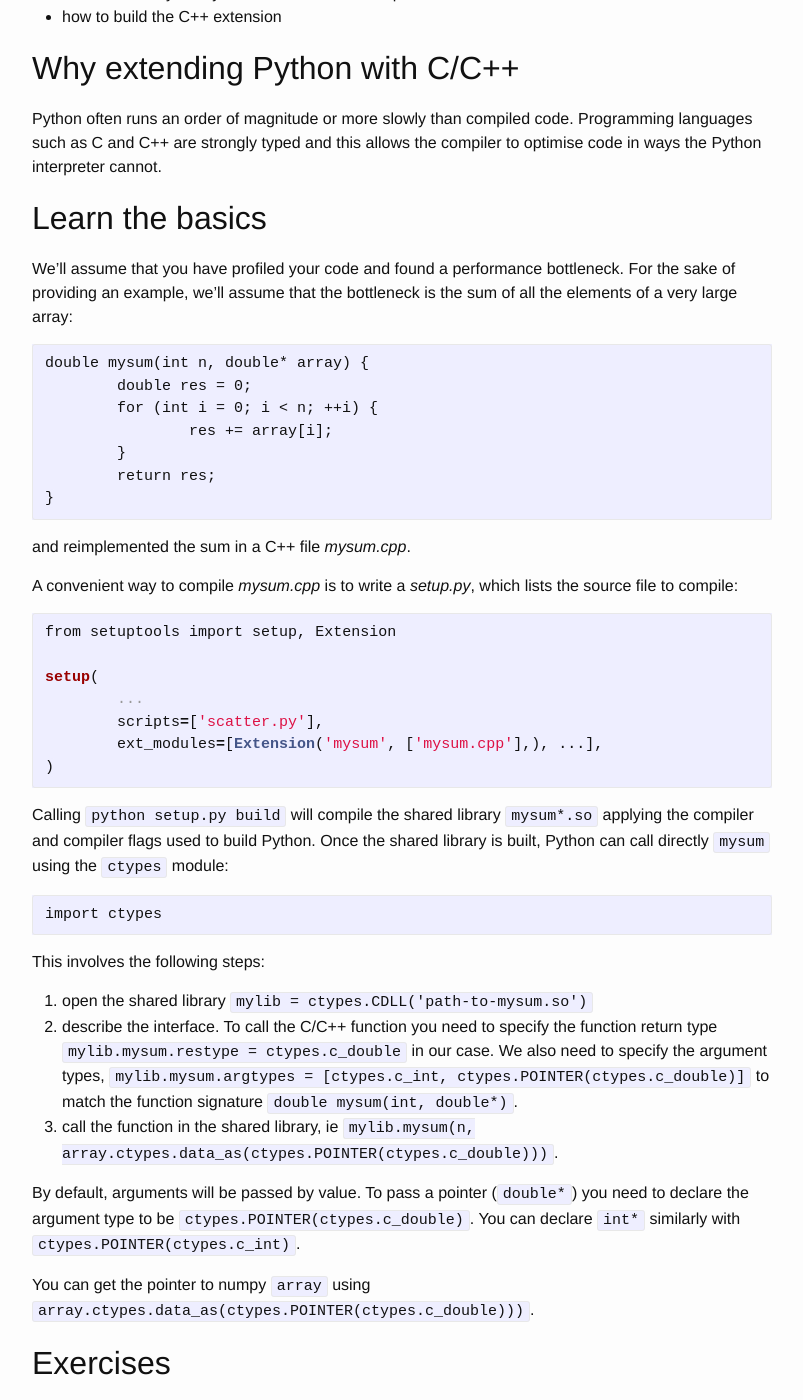
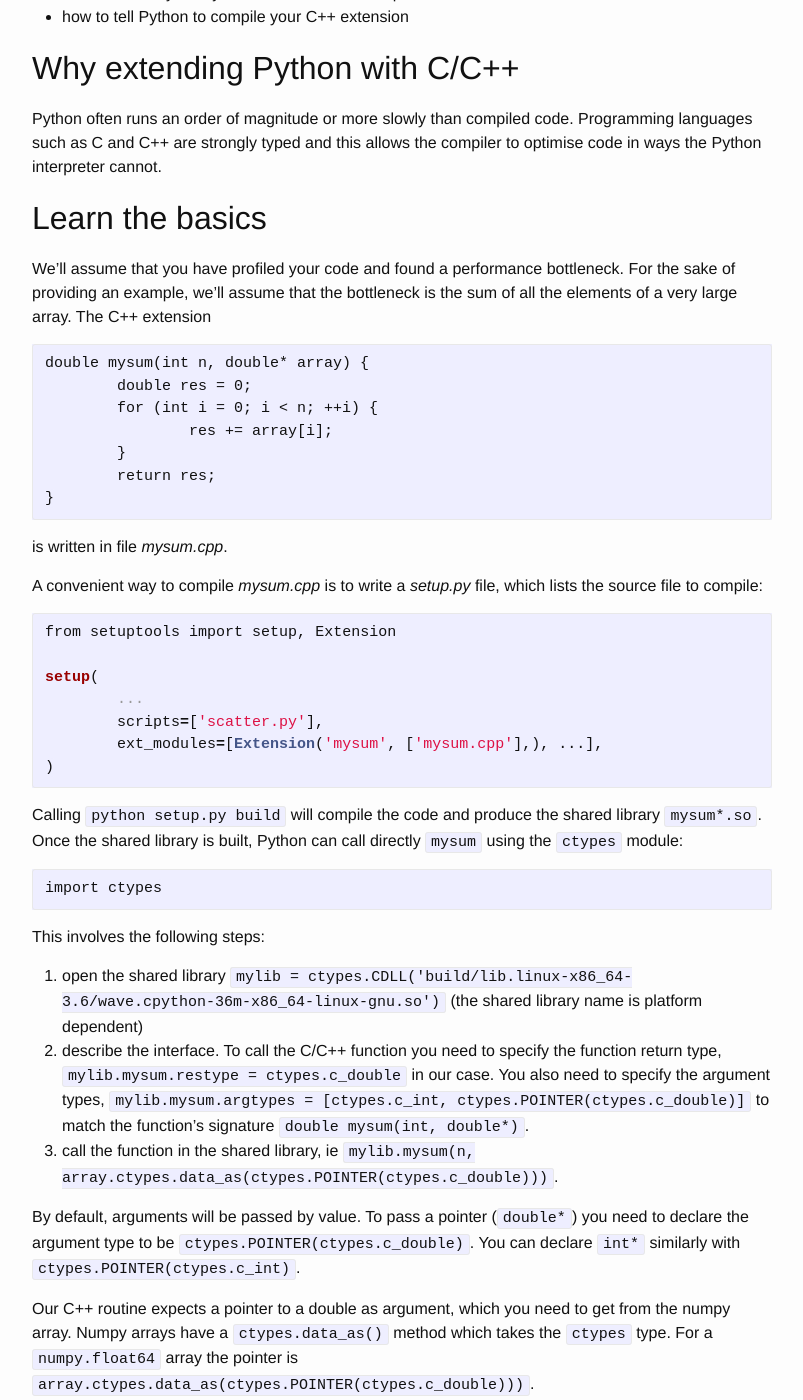
Before and after one commit to nesi/perf-training, a Jekyll site: the page built from _lessons/python-scatter/03-c-extension.md, in a window 1280 px wide and 1400 px high, scrolled down 682 px. Shown: the whole window, without its empty margins (238-1041 px from the left). Built offline with Jekyll 4.4.1, drawn with Linux system fonts in a browser that asks for light colours; some of the changed text lies outside the part shown.

Commit message:
fixed some details

````diff
--- a/_lessons/python-scatter/03-c-extension.md
+++ b/_lessons/python-scatter/03-c-extension.md
@@ -12,7 +12,7 @@ chapter: python-scatter
 You will:
 
 * how to extend your Python code with C++ compiled code
-* how to build the C++ extension
+* how to tell Python to compile your C++ extension
 
 ## Why extending Python with C/C++
 
@@ -20,7 +20,7 @@ Python often runs an order of magnitude or more slowly than compiled code. Progr
 
 ## Learn the basics
 
-We'll assume that you have profiled your code and found a performance bottleneck. For the sake of providing an example, we'll assume that the bottleneck is the sum of all the elements of a very large array:
+We'll assume that you have profiled your code and found a performance bottleneck. For the sake of providing an example, we'll assume that the bottleneck is the sum of all the elements of a very large array. The C++ extension
 ```
 double mysum(int n, double* array) {
 	double res = 0;
@@ -30,9 +30,9 @@ double mysum(int n, double* array) {
 	return res;
 }
 ```
-and reimplemented the sum in a C++ file *mysum.cpp*.
+is written in file *mysum.cpp*.
 
-A convenient way to compile *mysum.cpp* is to write a *setup.py*, which lists the source file to compile:
+A convenient way to compile *mysum.cpp* is to write a *setup.py* file, which lists the source file to compile:
 ```python
 from setuptools import setup, Extension
 
@@ -42,7 +42,7 @@ setup(
 	ext_modules=[Extension('mysum', ['mysum.cpp'],), ...],
 )
 ```
-Calling `python setup.py build` will compile the shared library `mysum*.so` applying the compiler and compiler flags used to build Python. Once the shared library is built, Python can call directly `mysum` using the `ctypes` module:
+Calling `python setup.py build` will compile the code and produce the shared library `mysum*.so`. Once the shared library is built, Python can call directly `mysum` using the `ctypes` module:
 
 ```
 import ctypes
@@ -50,13 +50,13 @@ import ctypes
 
 This involves the following steps:
 
- 1. open the shared library `mylib = ctypes.CDLL('path-to-mysum.so')`
- 2. describe the interface. To call the C/C++ function you need to specify the function return type `mylib.mysum.restype = ctypes.c_double` in our case. We also need to specify the argument types, `mylib.mysum.argtypes = [ctypes.c_int, ctypes.POINTER(ctypes.c_double)]` to match the function signature `double mysum(int, double*)`.
+ 1. open the shared library `mylib = ctypes.CDLL('build/lib.linux-x86_64-3.6/wave.cpython-36m-x86_64-linux-gnu.so')` (the shared library name is platform dependent)
+ 2. describe the interface. To call the C/C++ function you need to specify the function return type, `mylib.mysum.restype = ctypes.c_double` in our case. You also need to specify the argument types, `mylib.mysum.argtypes = [ctypes.c_int, ctypes.POINTER(ctypes.c_double)]` to match the function's signature `double mysum(int, double*)`.
  3. call the function in the shared library, ie `mylib.mysum(n, array.ctypes.data_as(ctypes.POINTER(ctypes.c_double)))`.
 
 By default, arguments will be passed by value. To pass a pointer (`double*`) you need to declare the argument type to be `ctypes.POINTER(ctypes.c_double)`. You can declare `int*` similarly with `ctypes.POINTER(ctypes.c_int)`.
 
-You can get the pointer to numpy `array` using `array.ctypes.data_as(ctypes.POINTER(ctypes.c_double)))`.
+Our C++ routine expects a pointer to a double as argument, which you need to get from the numpy array. Numpy arrays have a `ctypes.data_as()` method which takes the `ctypes` type. For a `numpy.float64` array the pointer is `array.ctypes.data_as(ctypes.POINTER(ctypes.c_double)))`.
 
 
 ## Exercises
@@ -72,6 +72,6 @@ python setup.py build
 ```
 (The C++ extension needs the Boost library.)
 
- 1. profile the code and compare results with the master and vectorise branches
- 2. rewrite Python function `isInsideContour` defined in `scatter.py` in C++ and update file `setup.py`.
- 3. profile the code with `isInsideContour` written in C++
+ 1. profile the code and compare timings with the master and vectorise branches
+ 2. rewrite Python function `isInsideContour` defined in `scatter.py` in C++ and update file `setup.py` to compile your extension.
+ 3. profile the code with your version of `isInsideContour` written in C++
````
Also changed, not shown: _lessons/python-scatter/02-vectorising.md (+1 -1 lines).
